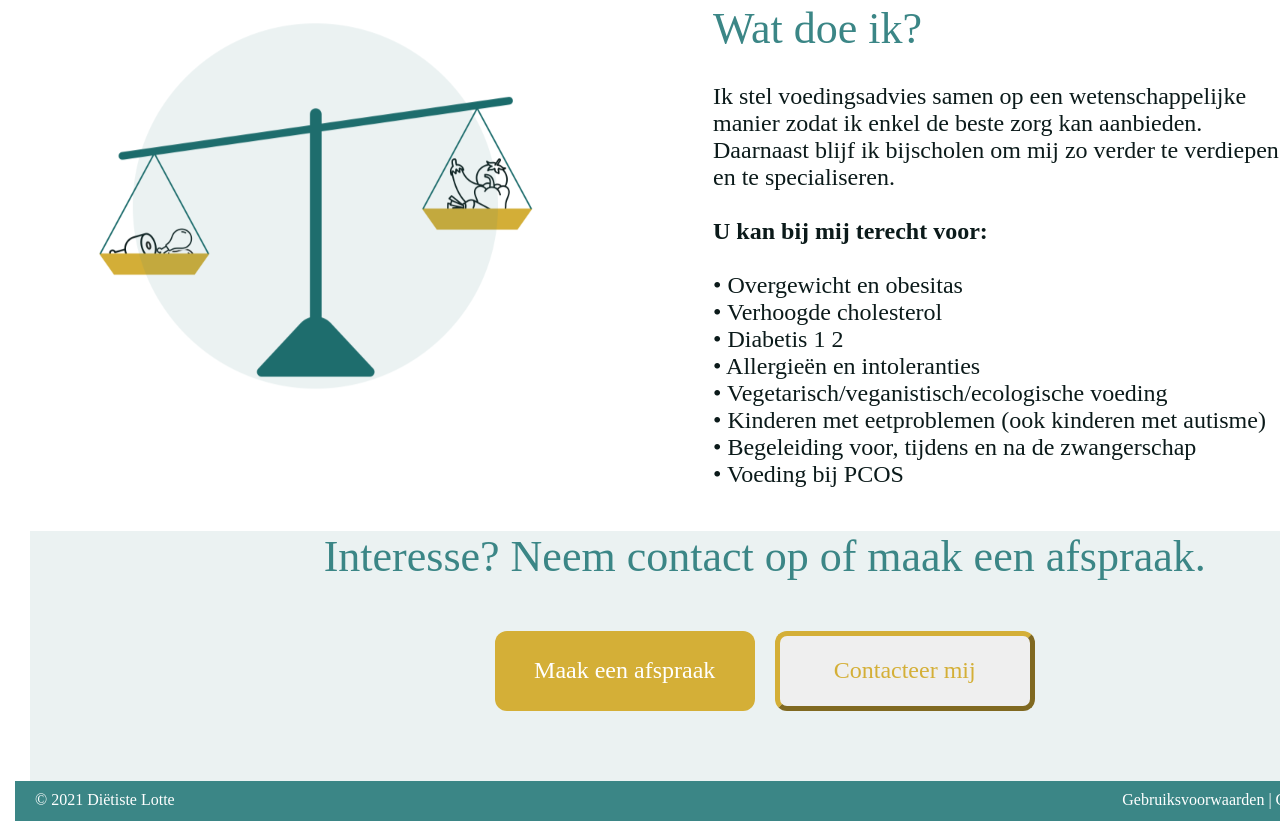
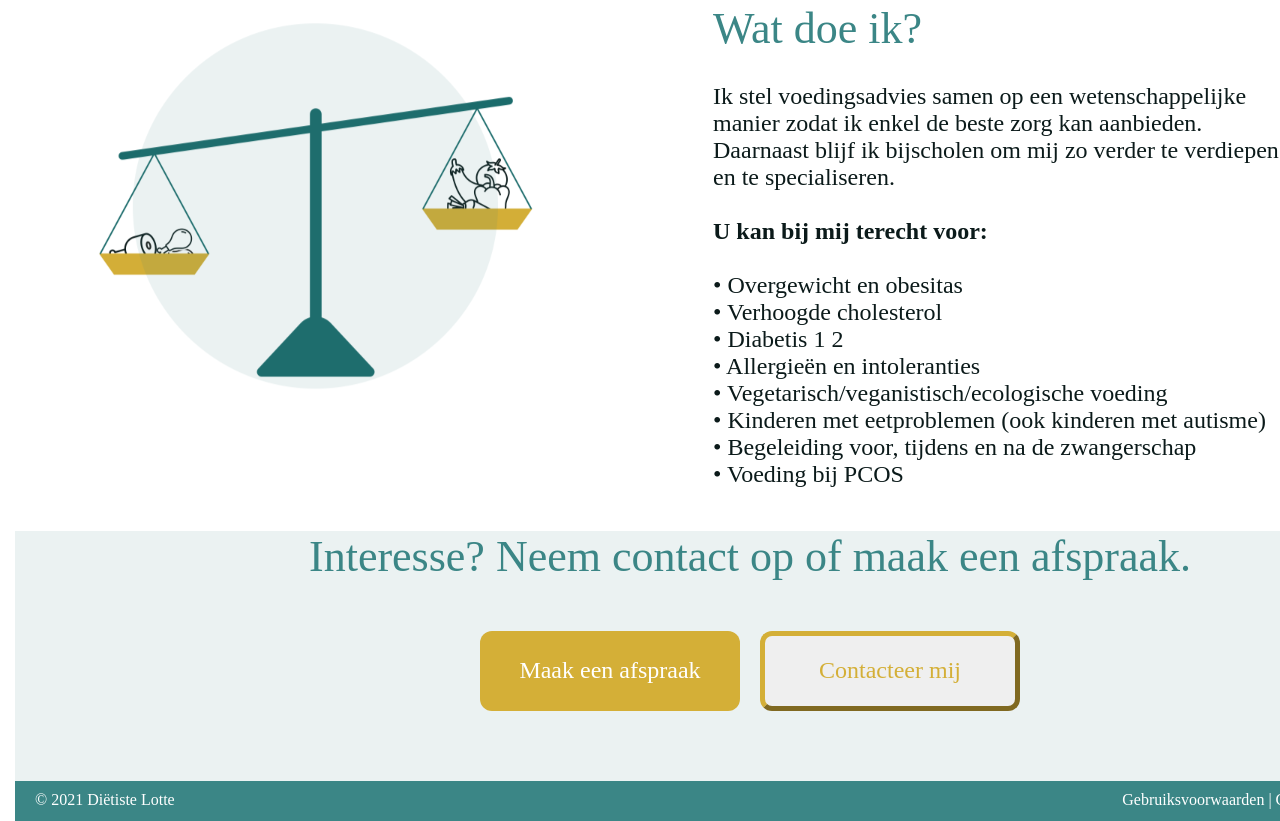
Before and after one commit to LotteStouthuysen/LotteStouthuysen.github.io, a plain HTML site: page index.html in a window 1280 px wide. Shown: the part 1226-2047 px from the top of the page. Drawn offline with Linux system fonts and the light colour scheme.

Commit message:
Update index.html

```diff
--- a/index.html
+++ b/index.html
@@ -190,7 +190,7 @@ window.open('mailto:lotte.stouthuysen@gmail.com?subject=afspraak bij dietiste Lo
 	</div>
 	<br>
 	</h1>
-<div style="position: relatief;margin-left:1%;	width: 100%;margin-right: 1%; height: 250px;background-color: #EBF2F2;">
+<div style="position: relatief;	width: 100%;margin-right: 1%; height: 250px;background-color: #EBF2F2;">
 		 <h1  style="margin-top: 20px; text-align: center;height: 60px;color: #3B8686;font-size: 44px;font-family: Nunito Sans;">Interesse? Neem contact op of maak een afspraak.</h1>
 		 <div style="display: flex; justify-content: center; align-items: center;">
 		 	<button style="color: white; Height: 80px; width: 260px; background-color: #D4AF37; font-size: 24px; font-family: Nunito Sans Bold;border: none; border-radius: 12px;margin: 10px;" onclick="enableContact()"> Maak een afspraak </button>
```
